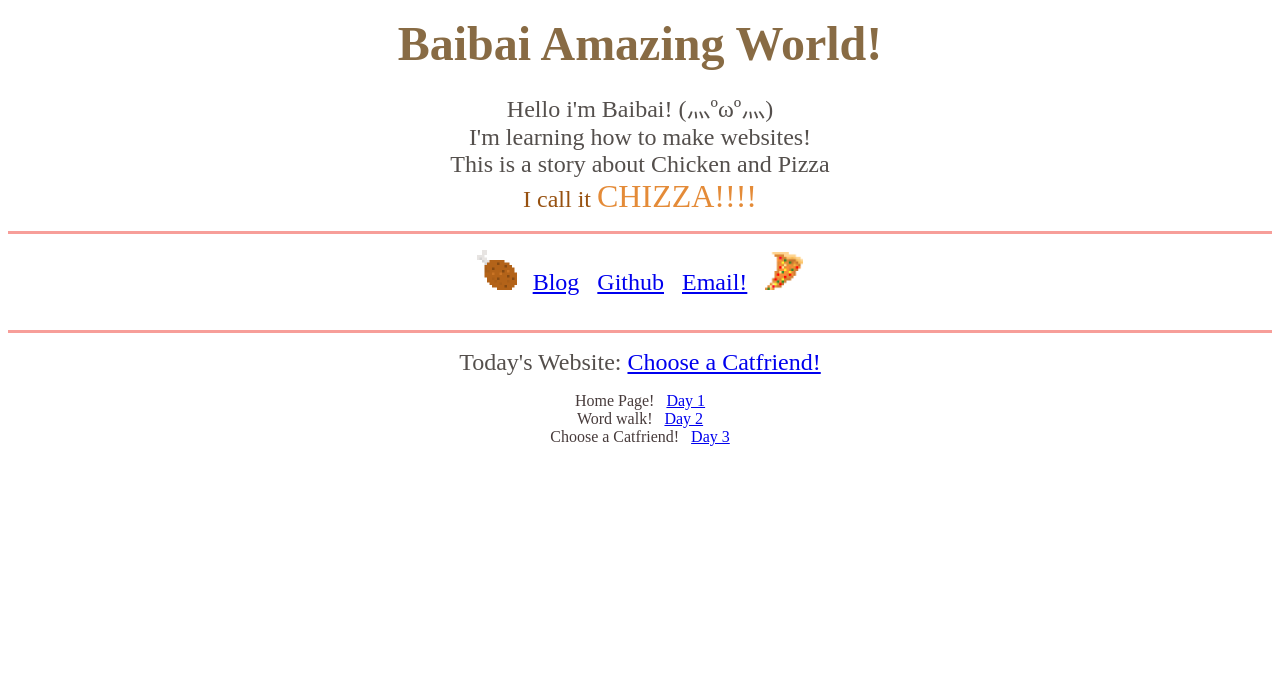
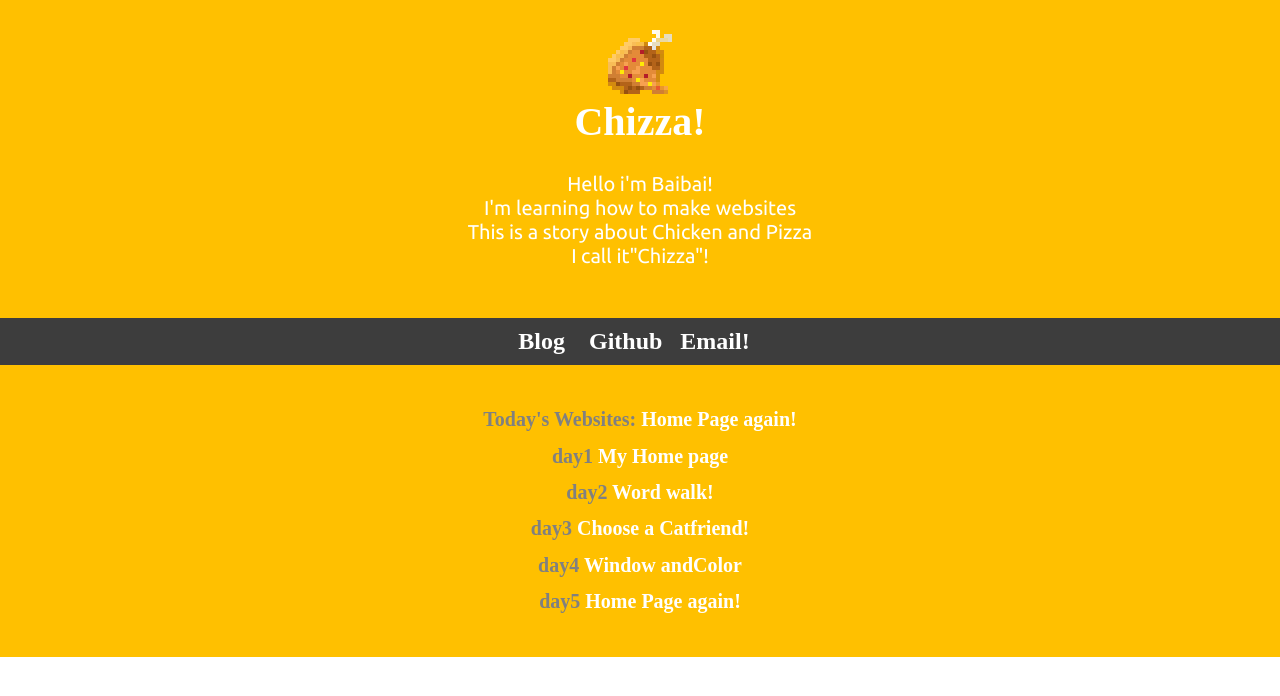
Before and after one commit to baibaino/baibaino.github.io, a plain HTML site: page index.html in a window 1280 px wide. Drawn offline with Linux system fonts and the light colour scheme.

Commit message:
new Home page!!!

```diff
--- /dev/null
+++ b/day5.css
@@ -0,0 +1,75 @@
+.up_background{
+    background-color: #ffc000;
+    width:100%;
+    padding-top:30px;
+    padding-bottom:30px;
+    text-align:center;
+}
+.mid_background{
+    background-color: #3d3d3d;
+    width:100%;
+    text-align:center;
+}
+.downbackground{
+	background-color: #ffc000;
+    height: 100%;
+    width:100%;
+    text-align:center;
+}
+
+.tittle{
+	margin-top:0;
+	text-align:center;
+	color:white;
+	font-size:40px;
+}
+
+.today_word{
+	text-align:center;
+ 	font-size:20px;
+ 	color:gray;
+}
+
+.simple{
+	color:gray;
+	font-size:20px;
+	color:gray;
+}
+
+body{
+	margin: 0;
+}
+
+
+p  {
+	text-align:center;
+	font-size:20px;
+	color:white;
+	font-family: 'Ubuntu', sans-serif;
+
+}
+
+li {
+	text-align:center;
+	list-style-type: none;
+
+}
+
+h2 {
+
+	margin: 0px;
+	padding:10px;
+}
+
+a:link {
+	color:white;
+	text-decoration: none;
+}
+
+a:visited{
+	color:yellow;
+}
+
+img {
+
+}
--- a/index.html
+++ b/index.html
@@ -2,93 +2,48 @@
 <html lang="en">
 <head>
 	<meta charset="UTF-8">
-	<title>Baibai!</title>
-	<link rel="Shortcut Icon"  href="img/chizza.gif" />
+	<title>My new home page!</title>
+	<link rel="stylesheet" href="day5.css">
+	<link href="https://fonts.googleapis.com/css?family=Ubuntu" rel="stylesheet">
+	<link class="up_link" rel="Shortcut Icon"  href="img/chizza.gif" />
+</head>
+<body >
 
-</head>
-<body>
+<div class="up_background" >
+	<img src="/img/chizza.png" alt="">
+	<h1 class="tittle">Chizza!</h1>
+	<p>
+		Hello i'm Baibai!<br>
+		I'm learning how to make websites<br>
+		This is a story about Chicken and Pizza<br>
+		I call it"Chizza"!
+	</p>
+</div>
 
-	<p align="center">
+<div class="mid_background">
+	<h2>
+		<a href="http://baibaiomg.blogspot.tw/">Blog</a> &nbsp;&nbsp;
+		<a href="https://github.com/baibaino">Github</a >&nbsp;&nbsp;
+		<a href="mailto:baibaino@gmail.com">Email!</a>&nbsp;&nbsp;
+	</h2>
+</div>
 
-		<b>
-			<font size="12">
-				<font color="886b44">Baibai Amazing World!</font>
-			</font>
-		</b>
-			<br>
-			<br>
-			<font size="5">
-				<font color="544f4c"> Hello i'm Baibai! (灬ºωº灬) </font>
-			</font>
-			<br>
-			<font size="5">
-				<font color="544f4c"> I'm learning how to make websites!</font>
-			</font>
-			<br>
-			<font size="5">
-				<font color="544f4c"> This is a story about Chicken and Pizza</font>
-			</font>
-			<br>
-			<font size="5">
-				<font color="975110" > I call it </font>
-			</font>
-			<font size="6">
-				<font color="e48b38">CHIZZA!!!!</font>
-			</font>
+<div class="up_background">
+	<h1 class="today_word">Today's Websites:
+	<a href="/">Home Page again!</a></h1>
+	<h1 class="today_word">day1
+	<a href="/day1/">My Home page</a></h1>
+	<h1 class="today_word">day2
+	<a href="/day2/">Word walk!</a></h1>
+	<h1 class="today_word">day3
+	<a href="/day3/">Choose a Catfriend!</a></h1>
+	<h1 class="today_word">day4
+	<a href="/day4/">Window andColor</a></h1>
+	<h1 class="today_word">day5
+	<a href="/">Home Page again!</a></h1>
 
 
-	</p>
-
-
-
-	<HR color="f79e99" size="3" >
-	    <p align="center">
-
-	    	<img src="img/chicken.png" alt="you can't see meeeee!" height="40px">
-			 	&nbsp;&nbsp;
-			    <font size="5">
-			    	<a href="http://baibaiomg.blogspot.tw/">Blog</a>
-			    </font>
-			    &nbsp;&nbsp;
-			    <font size="5">
-			    	<a href="https://github.com/baibaino">Github</a>
-			    </font>
-			    &nbsp;&nbsp;
-			    <font size="5">
-			    	<a href="mailto:baibaino@gmail.com">Email!</a>
-			    </font>
-			    &nbsp;&nbsp;
-			    <img src="img/pizza.png" alt="you can't see meeeee!" height="38px">
-				<br>
-				<br>
-		</p>
-	<HR color="f79e99" size="3" >
-		<p align="center">
-         <font size="5">
-			    	<font color="544f4c"> Today's Website:</font>
-			    	<a href="https://baibaino.github.io/day3.html">Choose a Catfriend!</a>
-		 </font>
-		</p>
-
-
-		<p align="center">
-			<font size="3">
-			    <font color="473b3b">Home Page!</font>
-			   		</font>&nbsp;
-						<a href="https://baibaino.github.io/">Day 1</a>
-					<br>
-				<font color="473b3b">Word walk!</font>
-					</font>&nbsp;
-						<a href="https://baibaino.github.io/day2.html">Day 2</a>
-					<br>
-			    <font color="473b3b">Choose a Catfriend!</font>
-					</font>&nbsp;
-						<a href="https://baibaino.github.io/day3.html">Day 3</a>
-
-		</p>
-		    <!-- (li>a[href="/day$/"]{Day $})*100 -->
-
-
+</div>
 
 </body>
 </html>
```
Also changed, not shown: day1/index.html (added, +96 -0 lines), day2/index.html (renamed from day2.html, +2 -2 lines), day3/index.html (renamed from day3.html, +2 -2 lines), day4/index.html (added, +41 -0 lines), simple.html (added, +83 -0 lines), day1/hooray.html (renamed from hooray.html), day1/img/chicken.png (renamed from img/chicken.png), day1/img/chizza.gif (added), day1/img/chizza1.png (renamed from img/chizza1.png), day1/img/pizza.png (renamed from img/pizza.png), day1/text.html (renamed from text.html), day2/day2.css (renamed from day2.css), day3/day3.css (renamed from day3.css), day3/img/cat1.png (renamed from img/cat1.png), 4 more files.
